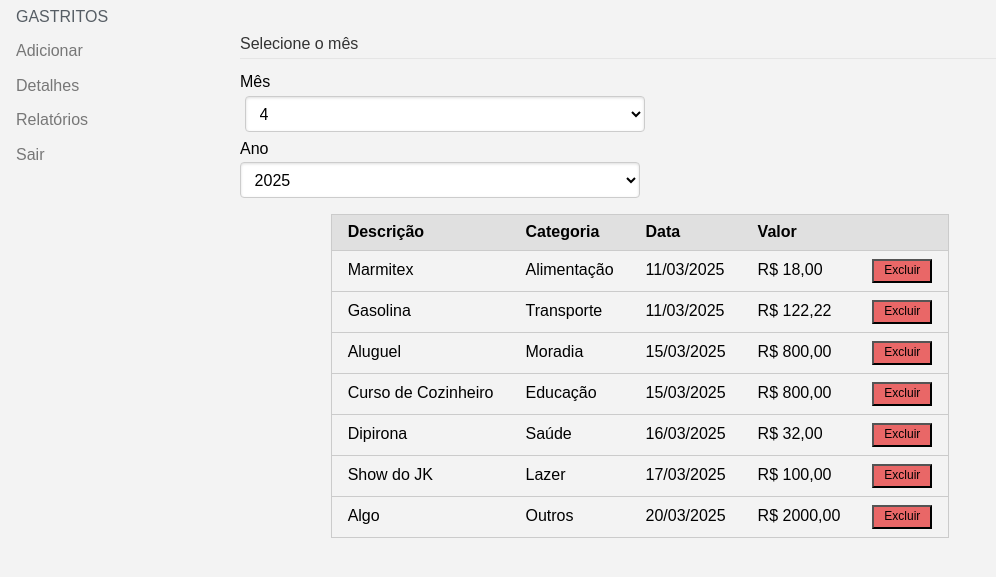
After one commit to KenZohn/Despesitos, a PHP site: page /consultaView.php in a window 1280 px wide. The commit adds this page. Shown: the top 577 px of the page, without its empty margins (0-996 px from the left). Run offline with PHP 8.4, Linux system fonts and the light colour scheme; some libraries are stand-ins or nearby versions.

Commit message:
feat: "menuView.php" e "consultaView.php" atualizados

```diff
--- /dev/null
+++ b/View/consultaView.php
@@ -0,0 +1,71 @@
+<!DOCTYPE html>
+<html>
+    <head>
+        <title>Despesitos</title>
+        <link rel="stylesheet" href="https://cdn.jsdelivr.net/npm/purecss@3.0.0/build/pure-min.css" integrity="sha384-X38yfunGUhNzHpBaEBsWLO+A0HDYOQi8ufWDkZ0k9e0eXz/tH3II7uKZ9msv++Ls" crossorigin="anonymous">
+        <link rel="stylesheet" href="./style.css">
+        <style>
+            .custom-restricted-width {
+                width: 10em;
+            }
+
+            #side-menu {
+                position: absolute;
+                top: 0;
+                left: 0;
+            }
+        </style>
+    </head>
+    <body class="main-menu">
+        <div class="pure-menu custom-restricted-width" id="side-menu">
+            <span class="pure-menu-heading">Gastritos</span>
+            <ul class="pure-menu-list">
+                <li class="pure-menu-item">
+                    <a href="menuView.php" class="pure-menu-link">Adicionar</a>
+                </li>
+                <li class="pure-menu-item">
+                    <a href="#" class="pure-menu-link">Detalhes</a>
+                </li>
+                <li class="pure-menu-item">
+                    <a href="#" class="pure-menu-link">Relatórios</a>
+                </li>
+                <li class="pure-menu-item">
+                    <a href="../controller/logout.php" class="pure-menu-link">Sair</a>
+                </li>
+            </ul>
+        </div>
+
+        <div class="container-consulta">
+            <form class="pure-form pure-form-stacked consulta-form">
+                <fieldset>
+                    <legend>Selecione o mês</legend>
+                    <div class="pure-g">
+                        <div class="pure-u-1 pure-u-md-1-3 data-form">
+                            <label for="mes">Mês</label>
+                            <select id="mes" class="pure-input-1-2" name="cx_mes"></select>
+                        </div>
+                        <div class="pure-u-1 pure-u-md-1-3">
+                            <label for="ano">Ano</label>
+                            <select id="ano" class="pure-input-1-2" name="cx_ano"></select>
+                        </div>
+                    </div>
+                </fieldset>
+            </form>
+            <table class="pure-table pure-table-horizontal" id="tabela">
+                <thead>
+                <tr>
+                    <th>Descrição</th>
+                    <th>Categoria</th>
+                    <th>Data</th>
+                    <th>Valor</th>
+                    <th></th>
+                </tr>
+                </thead>
+                <tbody>
+                <!-- As linhas da tabela serão inseridas aqui -->
+                </tbody>
+            </table>
+        </div>
+        <script src="script.js"></script>
+    </body>
+</html>
--- a/View/menuView.php
+++ b/View/menuView.php
@@ -24,7 +24,7 @@
                     <a href="#" class="pure-menu-link">Adicionar</a>
                 </li>
                 <li class="pure-menu-item">
-                    <a href="#" class="pure-menu-link">Detalhes</a>
+                    <a href="consultaView.php" class="pure-menu-link">Detalhes</a>
                 </li>
                 <li class="pure-menu-item">
                     <a href="#" class="pure-menu-link">Relatórios</a>
--- a/View/style.css
+++ b/View/style.css
@@ -1,17 +1,18 @@
-.main-menu {
-    display: flex;
-    justify-content: center;
-    align-items: center;
-    width: 100%;
-    background-color: #f3f3f3;
-}
-
 .loginCadastro {
     display: flex;
     justify-content: center;
     align-items: center;
     height: 100vh;
     margin: 0;
+    background-color: #f3f3f3;
+}
+
+
+.main-menu {
+    display: flex;
+    justify-content: center;
+    align-items: center;
+    width: 100%;
     background-color: #f3f3f3;
 }
 
@@ -117,3 +118,23 @@ button {
 .total-despesa {
     padding-top: 20px;
 }
+
+
+.container-consulta {
+    display: flex;
+    flex-direction: column;
+    justify-content: center;
+    align-items: center;
+    width: 100vh;
+    padding: 30px;
+}
+
+.consulta-form {
+    justify-content: center;
+    align-items: center;
+    width: 100vh;
+}
+
+.data-form {
+    min-width: 200px;
+}
```
